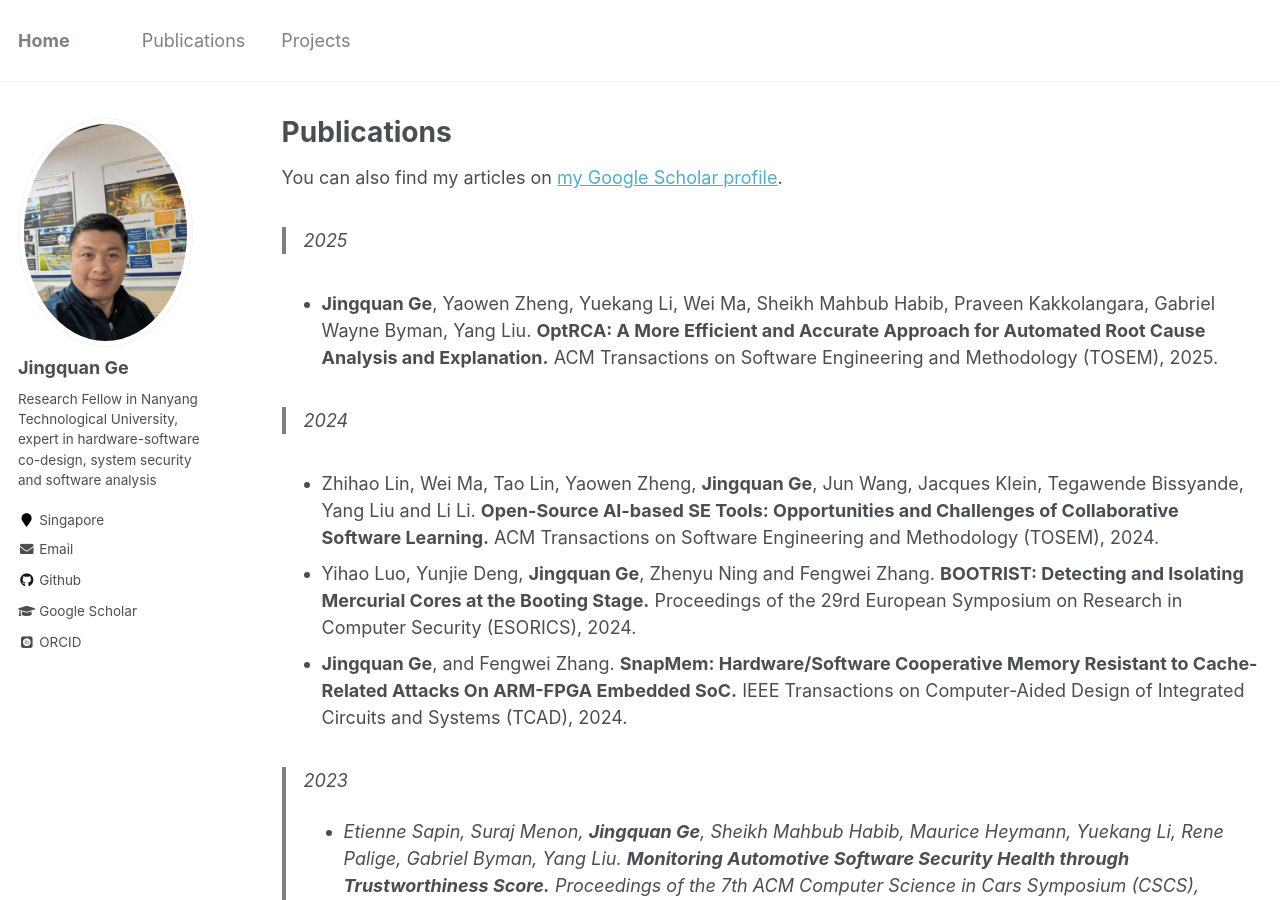
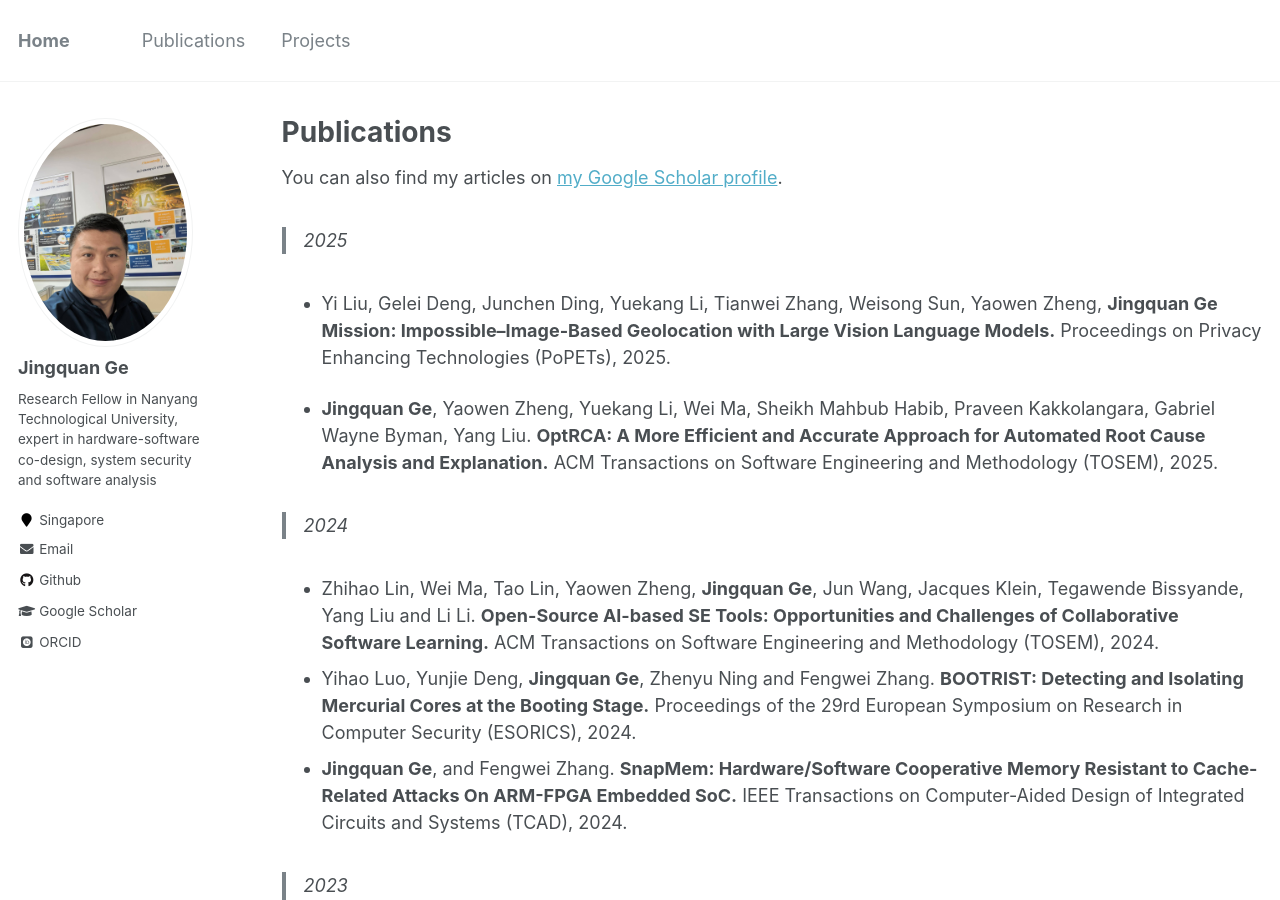
Before and after one commit to gejingquan/gejingquan.github.io, a Jekyll site: the page built from _pages/publications.md, in a window 1280 px wide and 900 px high. Built offline with Jekyll 4.4.1, drawn with Linux system fonts in a browser that asks for light colours; some web fonts are replaced.

Commit message:
Update publications.md

```diff
--- a/_pages/publications.md
+++ b/_pages/publications.md
@@ -8,6 +8,10 @@ You can also find my articles on <a href="https://scholar.google.com/citations?h
 
 
 > 2025
+
+-  Yi Liu, Gelei Deng, Junchen Ding, Yuekang Li, Tianwei Zhang, Weisong Sun, Yaowen Zheng, **Jingquan Ge**
+**Mission: Impossible–Image-Based Geolocation with Large Vision Language Models.**
+Proceedings on Privacy Enhancing Technologies (PoPETs), 2025.
 
 -  **Jingquan Ge**, Yaowen Zheng, Yuekang Li, Wei Ma, Sheikh Mahbub Habib, Praveen Kakkolangara, Gabriel Wayne Byman, Yang Liu.
 **OptRCA: A More Efficient and Accurate Approach for Automated Root Cause Analysis and Explanation.**
```
